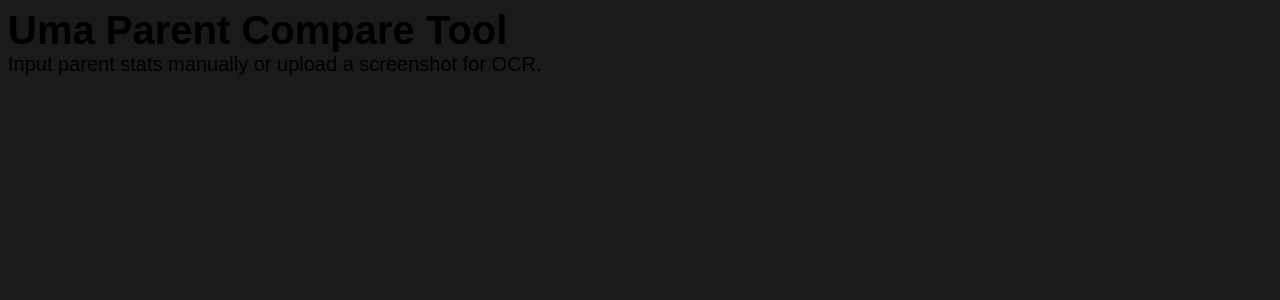
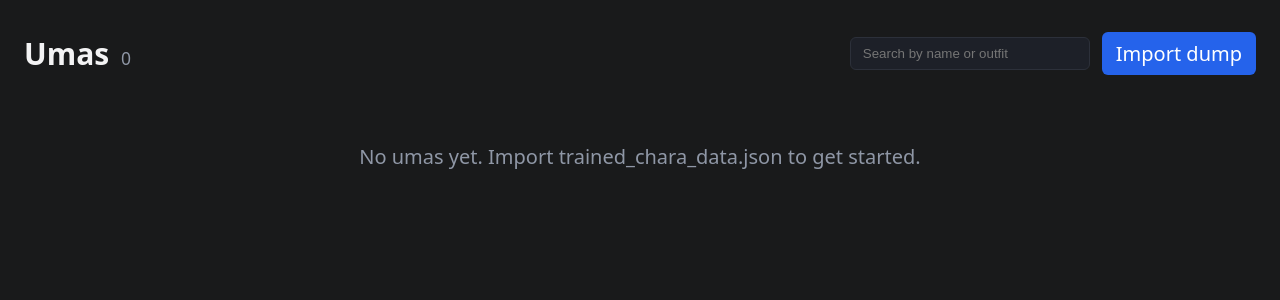
Before and after one commit to jmate03/uma-compare-tool, a React (Vite) app: page / in a window 1280 px wide. Shown: the top 300 px of the page. Built offline with nearby package versions, Linux system fonts and the light colour scheme.

Commit message:
add umalist page and card component, make umalist default screen

```diff
--- a/src/App.tsx
+++ b/src/App.tsx
@@ -1,10 +1,12 @@
 // import './App.css'
 // import { UmaReader } from './components/UmaReader' // OCR not ready yet
 import HomeScreen from './pages/HomeScreen';
+import { UmaForm } from './components/UmaForm';
+import { UmaList } from './pages/UmaList';
 
 function App() {
   return (
-  	<HomeScreen />
+  	<UmaList />
 	);
 }
 
--- /dev/null
+++ b/src/components/UmaCard.tsx
@@ -0,0 +1,78 @@
+import type { Grade, Spark, StoredUma } from '../lib/UmaTypes';
+import { umaName } from '../lib/UmaNames';
+import sparkNames from '../../data/umasparknames.json';
+
+const sparkLabel = (s: Spark) => (sparkNames as Record<string, string>)[s.factorId] ?? `#${s.factorId}`;
+
+const SPARK_ORDER = ['blue', 'pink', 'green', 'white'] as const;
+
+interface UmaCardProps {
+	uma: StoredUma;
+	byId: Map<string, StoredUma>; // to look up parents that are your own saved umas
+	onDelete: (id: string) => void;
+}
+
+function GradeRow({ label, grades }: { label: string; grades: Record<string, Grade> }) {
+	return (
+		<div className="uma-card__grade-row">
+			<span className="uma-card__grade-label">{label}</span>
+			{Object.entries(grades).map(([key, grade]) => (
+				<span key={key} className="uma-card__grade">
+					<span className="uma-card__grade-key">{key}</span>
+					<span className={`grade grade--${grade}`}>{grade}</span>
+				</span>
+			))}
+		</div>
+	);
+}
+
+export function UmaCard({ uma, byId, onDelete }: UmaCardProps) {
+	// Own sparks, grouped blue → pink → green → white
+	const sparks = [...uma.sparks].sort(
+		(a, b) => SPARK_ORDER.indexOf(a.category) - SPARK_ORDER.indexOf(b.category)
+	);
+
+	const parentNames = uma.parents.map(p =>
+		p.kind === 'saved' ? umaName(byId.get(p.umaId) ?? {}) : umaName(p)
+	);
+
+	return (
+		<article className="uma-card">
+			<header className="uma-card__header">
+				<h2 className="uma-card__name">{umaName(uma)}</h2>
+				{uma.score !== undefined && <span className="uma-card__score">{uma.score.toLocaleString()}</span>}
+			</header>
+
+			<div className="uma-card__stats">
+				{Object.entries(uma.stats).map(([stat, value]) => (
+					<div key={stat} className="uma-card__stat">
+						<span className="uma-card__stat-label">{stat}</span>
+						<span className="uma-card__stat-value">{value}</span>
+					</div>
+				))}
+			</div>
+
+			<div className="uma-card__grades">
+				<GradeRow label="Track" grades={uma.track} />
+				<GradeRow label="Dist" grades={uma.distance} />
+				<GradeRow label="Style" grades={uma.style} />
+			</div>
+
+			<div className="uma-card__sparks">
+				{sparks.map(s => (
+					<span key={s.factorId} className={`spark spark--${s.category}`}>
+						{sparkLabel(s)} <span className="spark__stars">{'★'.repeat(s.stars)}</span>
+					</span>
+				))}
+			</div>
+
+			<footer className="uma-card__footer">
+				<span className="uma-card__parents" title={parentNames.join(' × ')}>
+					Parents: {parentNames.join(' × ')}
+				</span>
+				{uma.notes && <span className="uma-card__notes">{uma.notes}</span>}
+				<button className="uma-card__delete" onClick={() => onDelete(uma.id)}>Delete</button>
+			</footer>
+		</article>
+	);
+}
--- /dev/null
+++ b/src/lib/UmaNames.tsx
@@ -0,0 +1,8 @@
+// helper function that does display name lookup for umas from umavariantnames.json
+import cardNames from '../../data/umavariantnames.json'
+
+const names = cardNames as Record<string, string>;
+
+export function umaName(u: { variantId?: number }): string {
+	return u.variantId !== undefined ? names[u.variantId] ?? 'Unknown' : 'Unknown';
+}
--- a/src/pages/HomeScreen.tsx
+++ b/src/pages/HomeScreen.tsx
@@ -1,8 +1,7 @@
 export default function HomeScreen() {
   return (
     <div>
-      <h1>Uma Parent Compare Tool</h1>
-      <p>Input parent stats manually or upload a screenshot for OCR.</p>
+    <h1>This is the Home Screen</h1>
     </div>
   );
 }
--- /dev/null
+++ b/src/pages/UmaList.tsx
@@ -0,0 +1,81 @@
+import { useEffect, useMemo, useState } from 'react';
+import { umaStore } from '../lib/UmaStorage';
+import { importGameDump } from '../lib/UmaImport';
+import type { StoredUma } from '../lib/UmaTypes';
+import { umaName } from '../lib/UmaNames'
+import './UmaListCSS.css'
+import { UmaCard } from '../components/UmaCard';
+
+export function UmaList() {
+	const [umas, setUmas] = useState<StoredUma[]>([]);
+	const [search, setSearch] = useState('');
+
+	// Load saved umas once when the screen opens
+	useEffect(() => {
+		umaStore.list().then(setUmas);
+	}, []);
+
+	async function handleImport(file: File) {
+		const raw = JSON.parse(await file.text());
+		await umaStore.replaceAll(importGameDump(raw, await umaStore.list()));
+		setUmas(await umaStore.list());
+	}
+
+	async function handleDelete(id: string) {
+		await umaStore.remove(id);
+		setUmas(await umaStore.list());
+	}
+
+	// Lookup table so cards can show the names of parents you have saved
+	const byId = useMemo(() => new Map(umas.map(u => [u.id, u])), [umas]);
+
+	// TODO: add more filters here (type, sparks, aptitudes...)
+	const visible = useMemo(
+		() => umas.filter(u => umaName(u).toLowerCase().includes(search.toLowerCase())),
+		[umas, search]
+	);
+
+	return (
+		<div className="uma-list">
+			<header className="uma-list__toolbar">
+				<h1 className="uma-list__title">
+					Umas <span className="uma-list__count">{visible.length}</span>
+				</h1>
+
+				<input
+					className="uma-list__search"
+					type="search"
+					placeholder="Search by name or outfit"
+					value={search}
+					onChange={e => setSearch(e.target.value)}
+				/>
+
+				<label className="uma-list__import">
+					Import dump
+					<input
+						type="file"
+						accept=".json"
+						hidden
+						onChange={e => {
+							const file = e.target.files?.[0];
+							if (file) handleImport(file);
+							e.target.value = ''; // lets you pick the same file again
+						}}
+					/>
+				</label>
+			</header>
+
+			{visible.length === 0 ? (
+				<p className="uma-list__empty">
+					{umas.length === 0 ? 'No umas yet. Import trained_chara_data.json to get started.' : 'No umas match your search.'}
+				</p>
+			) : (
+				<div className="uma-list__grid">
+					{visible.map(uma => (
+						<UmaCard key={uma.id} uma={uma} byId={byId} onDelete={handleDelete} />
+					))}
+				</div>
+			)}
+		</div>
+	);
+}
--- /dev/null
+++ b/src/pages/UmaListCSS.css
@@ -0,0 +1,227 @@
+.uma-list {
+	--bg: #14161b;
+	--card: #1d2028;
+	--card-border: #2c303a;
+	--text: #f3f3f4;
+	--muted: #8f97a6;
+	--accent: #2563eb;
+
+	max-width: 1400px;
+	margin: 0 auto;
+	padding: 24px 16px;
+	color: var(--text);
+	font-family: system-ui, sans-serif;
+}
+
+.uma-list__toolbar {
+	display: flex;
+	flex-wrap: wrap;
+	align-items: center;
+	gap: 12px;
+	margin-bottom: 20px;
+}
+
+.uma-list__title {
+	margin: 0;
+	font-size: 1.5rem;
+	margin-right: auto;
+}
+
+.uma-list__count {
+	font-size: 0.875rem;
+	color: var(--muted);
+	font-weight: 500;
+	margin-left: 4px;
+}
+
+.uma-list__search {
+	padding: 8px 12px;
+	border-radius: 6px;
+	border: 1px solid var(--card-border);
+	background: var(--card);
+	color: var(--text);
+	min-width: 240px;
+}
+
+.uma-list__import {
+	background: var(--accent);
+	color: white;
+	padding: 8px 14px;
+	border-radius: 6px;
+	font-weight: 500;
+	cursor: pointer;
+}
+
+.uma-list__import:hover {
+	background: #1d4ed8;
+}
+
+.uma-list__empty {
+	color: var(--muted);
+	text-align: center;
+	padding: 48px 0;
+}
+
+/* As many 300px+ columns as fit */
+.uma-list__grid {
+	display: grid;
+	grid-template-columns: repeat(auto-fill, minmax(300px, 1fr));
+	gap: 16px;
+}
+
+/* ---------- Card ---------- */
+
+.uma-card {
+	display: flex;
+	flex-direction: column;
+	gap: 12px;
+	padding: 14px;
+	background: var(--card);
+	border: 1px solid var(--card-border);
+	border-radius: 10px;
+}
+
+.uma-card__header {
+	display: flex;
+	justify-content: space-between;
+	align-items: flex-start;
+	gap: 8px;
+}
+
+.uma-card__name {
+	margin: 0;
+	font-size: 0.95rem;
+	line-height: 1.3;
+}
+
+.uma-card__score {
+	font-size: 0.8rem;
+	font-weight: 600;
+	color: #fbbf24;
+	white-space: nowrap;
+}
+
+/* Stats: 5 equal columns */
+.uma-card__stats {
+	display: grid;
+	grid-template-columns: repeat(5, 1fr);
+	text-align: center;
+	background: #171a21;
+	border-radius: 6px;
+	padding: 6px 0;
+}
+
+.uma-card__stat {
+	display: flex;
+	flex-direction: column;
+}
+
+.uma-card__stat-label {
+	font-size: 0.65rem;
+	color: var(--muted);
+	text-transform: capitalize;
+}
+
+.uma-card__stat-value {
+	font-size: 0.95rem;
+	font-weight: 600;
+}
+
+/* Aptitudes */
+.uma-card__grades {
+	display: flex;
+	flex-direction: column;
+	gap: 4px;
+	font-size: 0.75rem;
+}
+
+.uma-card__grade-row {
+	display: flex;
+	align-items: center;
+	gap: 10px;
+}
+
+.uma-card__grade-label {
+	width: 36px;
+	color: var(--muted);
+}
+
+.uma-card__grade {
+	display: flex;
+	align-items: center;
+	gap: 3px;
+}
+
+.uma-card__grade-key {
+	color: var(--muted);
+	text-transform: capitalize;
+}
+
+.grade {
+	font-weight: 700;
+	color: var(--muted);
+}
+
+.grade--S { color: #fbbf24; }
+.grade--A { color: #fb923c; }
+.grade--B { color: #f472b6; }
+
+/* Sparks */
+.uma-card__sparks {
+	display: flex;
+	flex-wrap: wrap;
+	gap: 4px;
+}
+
+.spark {
+	font-size: 0.7rem;
+	padding: 2px 6px;
+	border-radius: 4px;
+	border-left: 3px solid;
+	background: #262a34;
+}
+
+.spark--blue  { border-color: #3b82f6; }
+.spark--pink  { border-color: #ec4899; }
+.spark--green { border-color: #22c55e; }
+.spark--white { border-color: #d1d5db; }
+
+.spark__stars {
+	color: #fbbf24;
+}
+
+/* Footer */
+.uma-card__footer {
+	display: flex;
+	flex-direction: column;
+	gap: 4px;
+	margin-top: auto;
+	font-size: 0.7rem;
+	color: var(--muted);
+}
+
+.uma-card__parents {
+	white-space: nowrap;
+	overflow: hidden;
+	text-overflow: ellipsis;
+}
+
+.uma-card__notes {
+	font-style: italic;
+}
+
+.uma-card__delete {
+	align-self: flex-end;
+	background: none;
+	border: 1px solid var(--card-border);
+	color: var(--muted);
+	border-radius: 4px;
+	padding: 2px 8px;
+	font-size: 0.7rem;
+	cursor: pointer;
+}
+
+.uma-card__delete:hover {
+	border-color: #ef4444;
+	color: #ef4444;
+}
```
